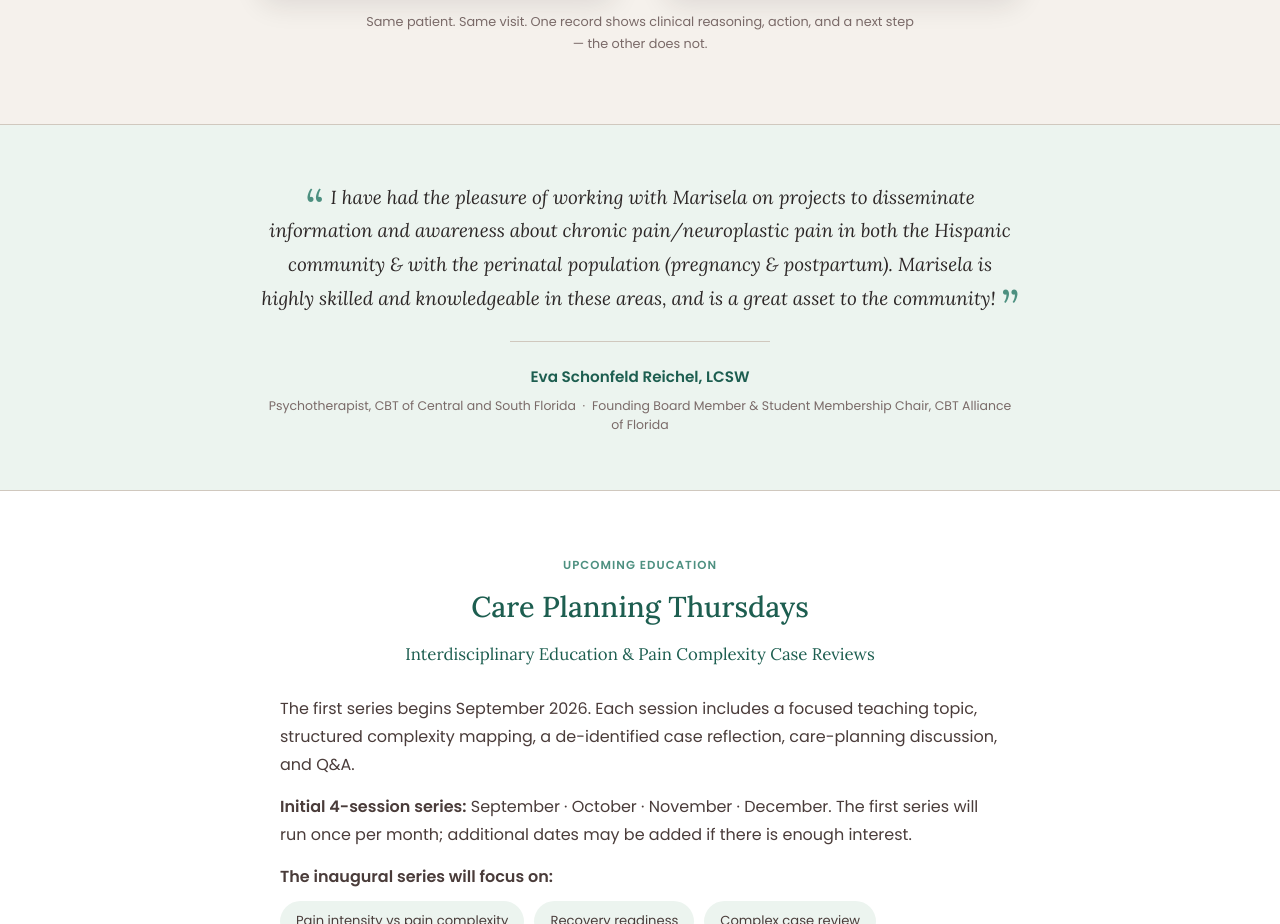
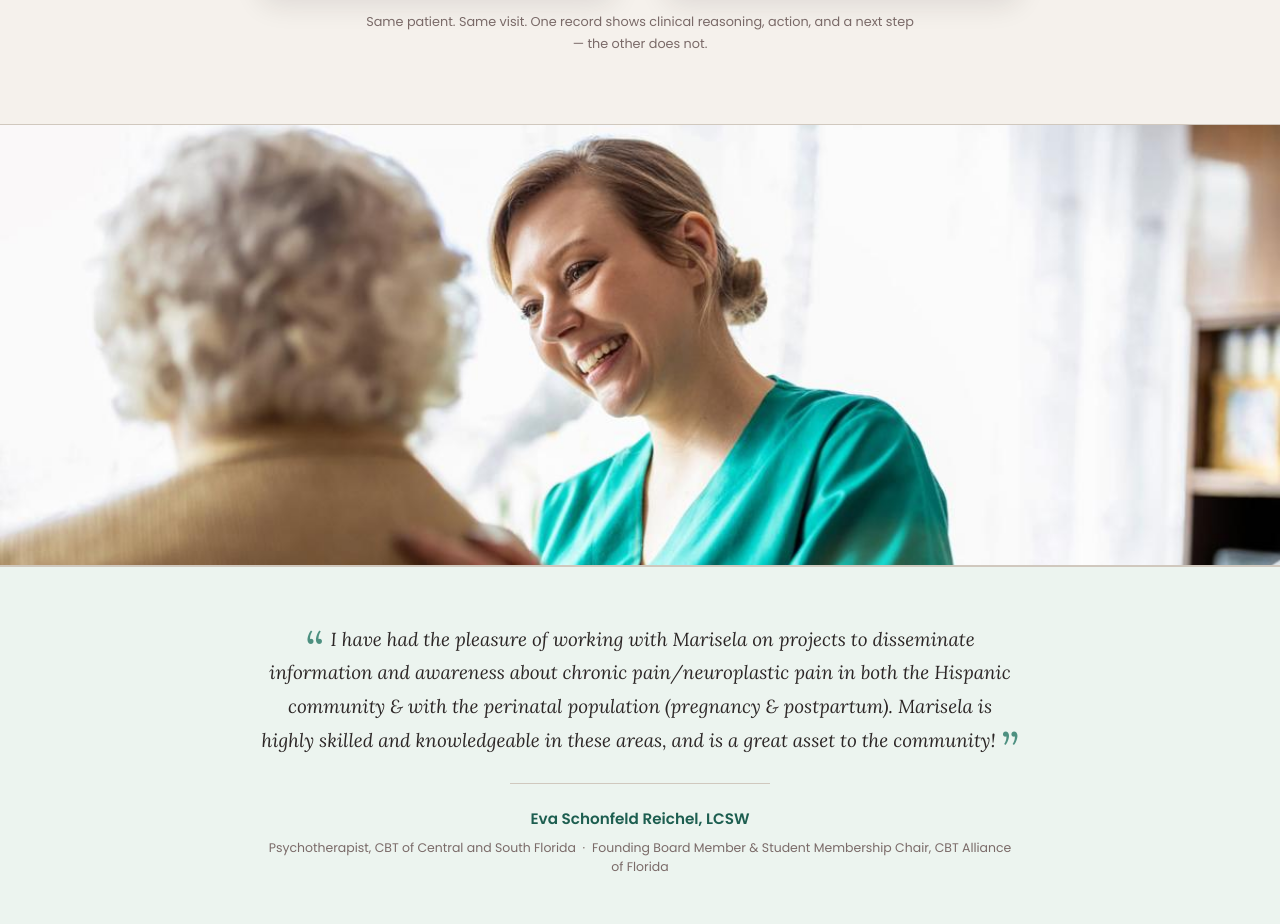
Before and after one commit to MCigliuti/paincomplexity, a plain HTML site: page index.html in a window 1280 px wide. Shown: the part 890-1814 px from the top of the page. Drawn offline with Linux system fonts and the light colour scheme.

Commit message:
Add provider-patient image between hero and testimonial for visual engagement

```diff
--- a/index.html
+++ b/index.html
@@ -64,6 +64,8 @@ a:focus-visible,button:focus-visible,summary:focus-visible{outline:3px solid var
 .hero-secondary a{color:var(--teal-dk);text-decoration:underline;text-underline-offset:3px;font-weight:500;}
 .hero-secondary a:hover{color:var(--teal);}
 /* Testimonials */
+.hero-visual{border-top:1px solid var(--sand);border-bottom:1px solid var(--sand);line-height:0;}
+.hero-visual img{display:block;width:100%;max-height:440px;object-fit:cover;object-position:center 25%;}
 .testimonials{background:var(--sage);padding:56px 0;border-top:1px solid var(--sand);border-bottom:1px solid var(--sand);}
 .testimonial-wrap{max-width:780px;margin:0 auto;text-align:center;}
 .testimonial-quote{font-family:'Lora',serif;font-size:clamp(1rem,2.2vw,1.18rem);font-style:italic;color:var(--text);line-height:1.78;margin-bottom:26px;position:relative;padding:0 10px;}
@@ -298,6 +300,11 @@ footer .tm{font-size:0.72rem;color:var(--text-soft);line-height:1.7;}
 <p class="note-caption">Same patient. Same visit. One record shows clinical reasoning, action, and a next step — the other does not.</p>
 </div>
 </section>
+
+<!-- HERO VISUAL -->
+<div class="hero-visual">
+  <img src="attached_assets/provider-patient.jpg" alt="A nurse in warm conversation with a patient, listening closely and offering support during a care visit" loading="lazy"/>
+</div>
 
 <!-- TESTIMONIAL -->
 <section class="testimonials">
```
Also changed, not shown: attached_assets/image_search/provider_1.jpg (added), attached_assets/image_search/provider_2.jpg (added), attached_assets/image_search/provider_3.jpg (added), attached_assets/provider-patient.jpg (added).
